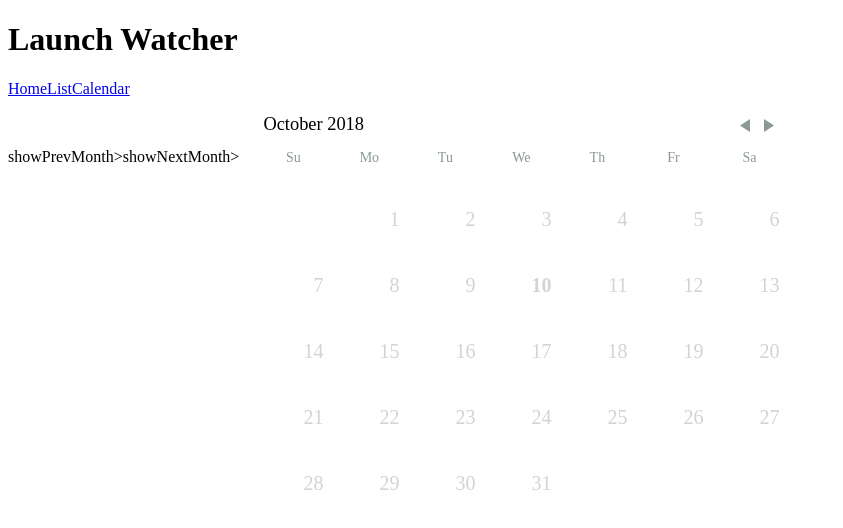
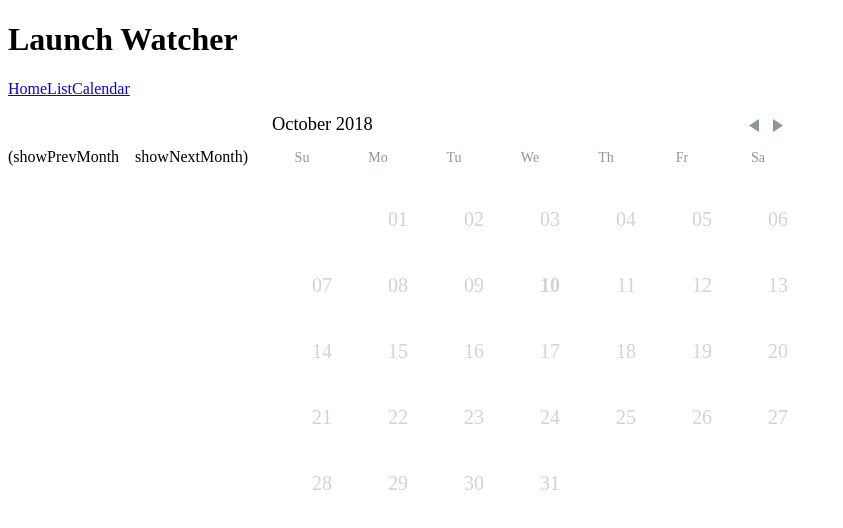
Before and after one commit to saeedahmadee/launch-watcher, a React (Create React App) app: page /calendar in a window 1280 px wide. Shown: the top 528 px of the page, without its empty margins (0-843 px from the left). Built offline with nearby package versions, Linux system fonts and the light colour scheme; no server answers.

Commit message:
Add launches count to calendar
refactorr is required everywhere, range page should be revised

```diff
--- a/src/components/Calendar.js
+++ b/src/components/Calendar.js
@@ -2,6 +2,7 @@ import React, { Component } from 'react';
 import DayPicker from 'react-day-picker';
 import API from './APIConfig';
 import moment from 'moment';
+import { Link } from 'react-router-dom'
 import 'react-day-picker/lib/style.css';
 
 class Calendar extends Component {
@@ -9,7 +10,8 @@ class Calendar extends Component {
         super(props);
 
         this.state = {
-            birthdays: {}
+            birthdays: {},
+            loading: true
         };
 
         this.renderDay = this.renderDay.bind(this);
@@ -33,15 +35,19 @@ class Calendar extends Component {
                 }
             }
             this.setState((prevState) => ({ birthdays: {...prevState.birthdays, ...newState} }));
+            this.setState(() => ({ loading: false }));
         })
         .catch(error => {
             console.log(error);
+            this.setState(() => ({ loading: false }));
         });
     }
 
     showNextMonth() {
+        this.setState(() => ({ loading: true }));
         this.dayPicker.showNextMonth();
-        let month = this.dayPicker.state.currentMonth.getMonth()+1;
+        let month = this.dayPicker.state.currentMonth.getMonth()+2;
+        month = month < 10 ? '0' + month : month;
         let thisMonth = moment((new Date())).format('YYYY-');
         thisMonth = thisMonth + month + "-";
         API.get(`launch/${thisMonth}01/${thisMonth}31`)
@@ -56,15 +62,19 @@ class Calendar extends Component {
                 }
             }
             this.setState((prevState) => ({ birthdays: {...prevState.birthdays, ...newState} }));
+            this.setState(() => ({ loading: false }));
         })
         .catch(error => {
             console.log(error);
+            this.setState(() => ({ loading: false }));
         });
     }
 
     showPrevMonth() {
+        this.setState(() => ({ loading: true }));
         this.dayPicker.showPreviousMonth();
-        let month = this.dayPicker.state.currentMonth.getMonth()+1;
+        let month = this.dayPicker.state.currentMonth.getMonth();
+        month = month < 10 ? '0' + month : month;
         let thisMonth = moment((new Date())).format('YYYY-');
         thisMonth = thisMonth + month + "-";
         API.get(`launch/${thisMonth}01/${thisMonth}31`)
@@ -79,10 +89,11 @@ class Calendar extends Component {
                 }
             }
             this.setState((prevState) => ({ birthdays: {...prevState.birthdays, ...newState} }));
-            this.renderDay();
+            this.setState(() => ({ loading: false }));
         })
         .catch(error => {
             console.log(error);
+            this.setState(() => ({ loading: false }));
         });
     }
 
@@ -92,6 +103,8 @@ class Calendar extends Component {
             month: day.getMonth() + 1,
             day: day.getDate()
         };
+        date.month = date.month < 10 ? '0' + date.month : date.month;
+        date.day = date.day < 10 ? '0' + date.day : date.day;
         const dateStyle = {
           position: 'absolute',
           color: 'lightgray',
@@ -105,23 +118,27 @@ class Calendar extends Component {
           position: 'relative',
         };
         return (
-          <a href="test">
+          <Link to={`/range/${date.year + '-' + date.month + '-' + date.day}/${date.year + '-' + date.month + '-' + date.day}`}>
               <div style={cellStyle}>
               <div style={dateStyle}>{date.day}</div>
                   <div>
                       {this.state.birthdays[date.year + '_' + date.month + '_' + date.day]}
                   </div>
               </div>
-          </a>
+          </Link>
         );
       }
     render() {
         return (
             <div>
-                <span onClick={this.showPrevMonth}>showPrevMonth></span>
-                <span onClick={this.showNextMonth}>showNextMonth></span>
+                <span onClick={this.showPrevMonth}>(showPrevMonth</span>
+                &nbsp;&nbsp;&nbsp;&nbsp;
+                <span onClick={this.showNextMonth}>showNextMonth)</span>
+                {
+                    this.state.loading ? <div>loading...</div> : ''
+                }
                 <DayPicker
-                ref={ el => this.dayPicker = el }
+                    ref={ el => this.dayPicker = el }
                     canChangeMonth={true}
                     className="launches-calendar"
                     renderDay={this.renderDay}
--- a/src/components/CalendarPage.js
+++ b/src/components/CalendarPage.js
@@ -2,20 +2,6 @@ import React, { Component } from 'react';
 import Calendar from './Calendar.js';
 
 class CalendarPage extends Component {
-    constructor(props) {
-        super(props);
-
-        this.state = {
-            numberOfItems: '',
-            launches: [],
-            loading: true
-        };
-    }
-
-    componentDidMount() {
-
-    }
-
     render() {
         return (
             <div>
--- a/src/components/IndexPage.js
+++ b/src/components/IndexPage.js
@@ -6,7 +6,7 @@ const IndexPage = () => (
     <div>
         <LaunchHero />
         <br />
-        <LaunchList numberOfItems={5} />
+        <LaunchList listType='nextList' numberOfItems={5} />
     </div>
 );
 
--- a/src/components/LaunchList.js
+++ b/src/components/LaunchList.js
@@ -8,12 +8,16 @@ class LaunchList extends Component {
 
         this.state = {
             numberOfItems: props.numberOfItems ? props.numberOfItems : 1,
+            listType: props.listType ? props.listType : 'nextList',
+            startDate: props.startDate ? props.startDate : '',
+            endDate: props.endDate ? props.endDate : '',
             launches: [],
             loading: true
         };
     }
 
     componentDidMount() {
+        if (this.state.listType === 'nextList') {
             API.get(`launch/next/${this.state.numberOfItems}`)
                 .then(res => {
                     const launches = res.data.launches;
@@ -23,6 +27,18 @@ class LaunchList extends Component {
                     console.log(error);
                     this.setState(() => ({ loading: false }));
                 })
+        } else if (this.state.listType === 'dateRange') {
+            API.get(`launch/${this.state.startDate}/${this.state.endDate}`)
+                .then(res => {
+                    const launches = res.data.launches;
+                    this.setState(() => ({ launches: launches, loading: false }));
+                })
+                .catch(error => {
+                    console.log(error);
+                    this.setState(() => ({ loading: false }));
+                })
+        }
+
     }
 
     render() {
--- a/src/components/ListPage.js
+++ b/src/components/ListPage.js
@@ -3,7 +3,7 @@ import LaunchList from './LaunchList.js';
 
 const ListPage = () => (
     <div>
-        <LaunchList numberOfItems={10} />
+        <LaunchList listType='nextList' numberOfItems={10} />
     </div>
 );
 
--- /dev/null
+++ b/src/components/RangePage.js
@@ -0,0 +1,22 @@
+import React, { Component } from 'react';
+import LaunchList from './LaunchList.js';
+
+class LaunchDetailsPage extends Component {
+    constructor(props) {
+        super(props);
+
+        this.state = {
+            startDate: props.match.params.startDate ? props.match.params.startDate : '',
+            endDate: props.match.params.endDate ? props.match.params.endDate : '',
+        };
+    }
+    render() {
+        return (
+            <div>
+                <LaunchList listType='dateRange' startDate={this.state.startDate} endDate={this.state.endDate} numberOfItems={10} />
+            </div>
+        );
+    }
+};
+
+export default LaunchDetailsPage;
--- a/src/routers/AppRouter.js
+++ b/src/routers/AppRouter.js
@@ -4,6 +4,7 @@ import Header from '../components/Header';
 import IndexPage from '../components/IndexPage';
 import LaunchDetailsPage from '../components/LaunchDetailsPage';
 import ListPage from '../components/ListPage';
+import RangePage from '../components/RangePage';
 import CalendarPage from '../components/CalendarPage';
 import NotFoundPage from '../components/NotFoundPage';
 
@@ -15,6 +16,7 @@ const AppRouter = () => (
                 <Route path="/" component={IndexPage} exact={true} />
                 <Route path="/launch/:id" component={LaunchDetailsPage} />
                 <Route path="/list" component={ListPage} />
+                <Route path="/range/:startDate/:endDate" component={RangePage} />
                 <Route path="/calendar" component={CalendarPage} />
                 <Route component={NotFoundPage} />
             </Switch>
```
Lines whose indentation alone changed are shown as unchanged.
